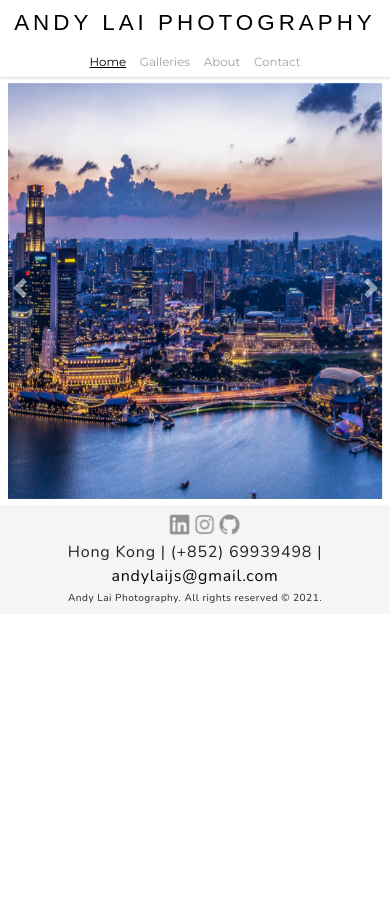
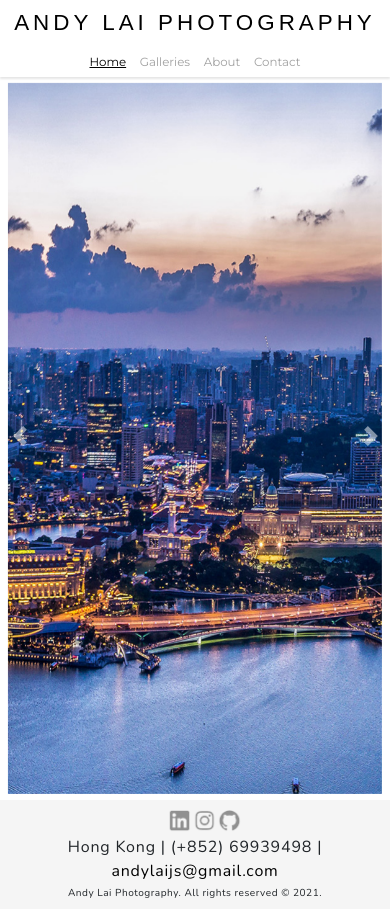
Before and after one commit to AndyLaiJS/AndyLaiPhotography, a React (Create React App) app: page / in a window 390 px wide. Before the commit the page ends 844 px from the top, so only its background shows below. Built offline with nearby package versions, Linux system fonts and the light colour scheme; a web font is replaced by a local one.

Commit message:
App.css: Tablet CSS changes on picture

```diff
--- a/src/App.css
+++ b/src/App.css
@@ -115,7 +115,7 @@ img {
 	text-decoration: underline !important;
 }
 
-/* narrower desktop */
+/* narrow desktop */
 @media screen and (max-width: 1700px) {
 	.navLink {
 		margin: 15px 20% 0 20%;
@@ -129,7 +129,7 @@ img {
 	}
 
 	.picture {
-		height: 70vh;
+		height: 80vh;
 	}
 
 	.horizontal img {
@@ -157,7 +157,7 @@ img {
 	}
 
 	.picture {
-		height: 50vh;
+		height: 85vh;
 	}
 
 	.horizontal img {
```
